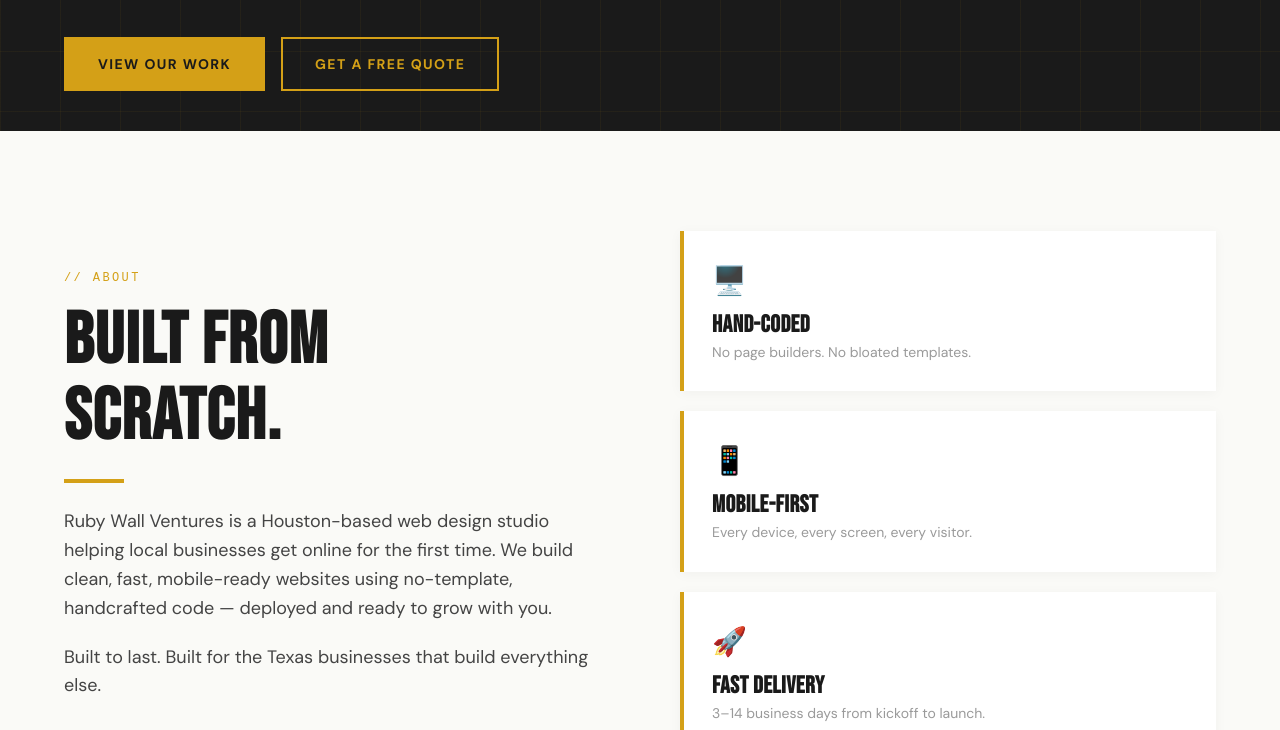
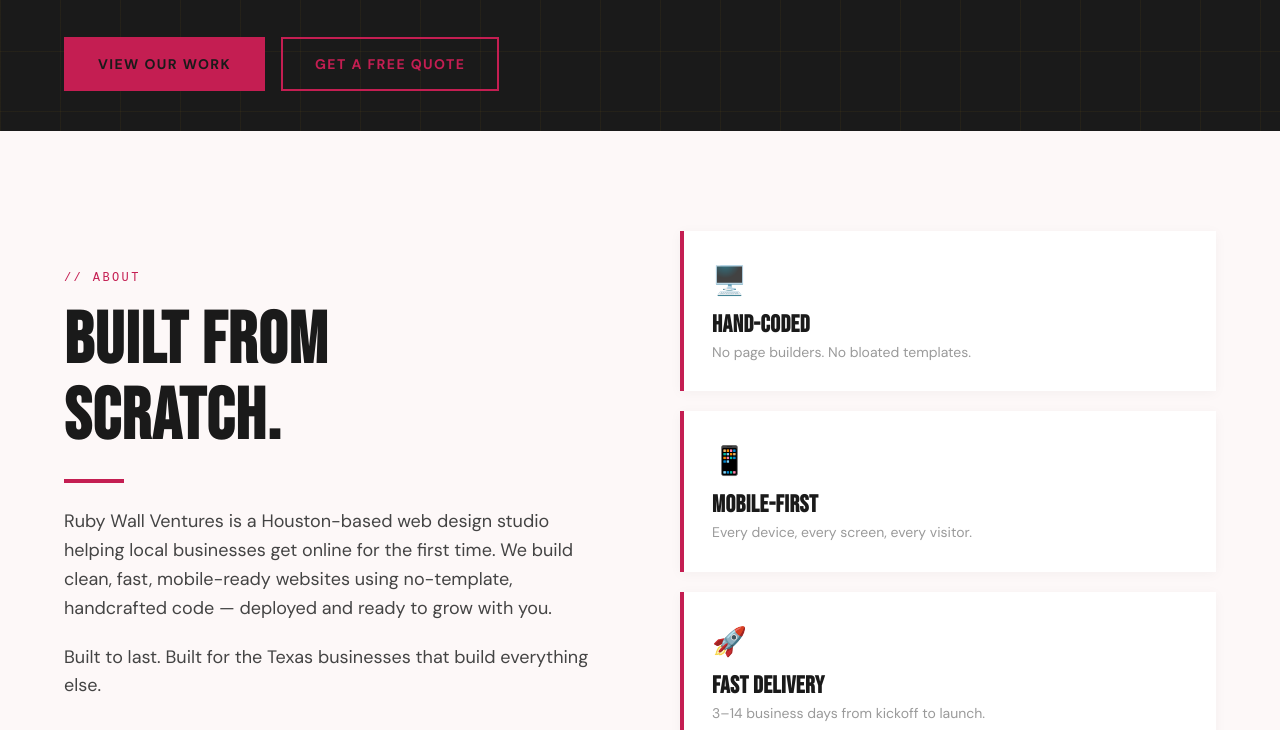
Before and after one commit to gideonmoffitt08-coder/Yellow-Wall-VC, a plain HTML site: page index.html in a window 1280 px wide. Shown: the part 669-1399 px from the top of the page. Drawn offline with Linux system fonts and the light colour scheme.

Commit message:
Update index.html

```diff
--- a/index.html
+++ b/index.html
@@ -19,12 +19,12 @@
     *, *::before, *::after { box-sizing: border-box; margin: 0; padding: 0; }
 
     :root {
-      --gold: #D4A017;
-      --gold-dark: #8B6914;
-      --gold-light: #F5E07A;
+      --gold: #C41E52;
+      --gold-dark: #6B0F2B;
+      --gold-light: #E8A0A0;
       --black: #1A1A1A;
       --black-card: #242424;
-      --off-white: #FAFAF7;
+      --off-white: #FDF8F8;
       --gray: #9A9A9A;
       --gray-light: #E5E5E0;
     }
```
